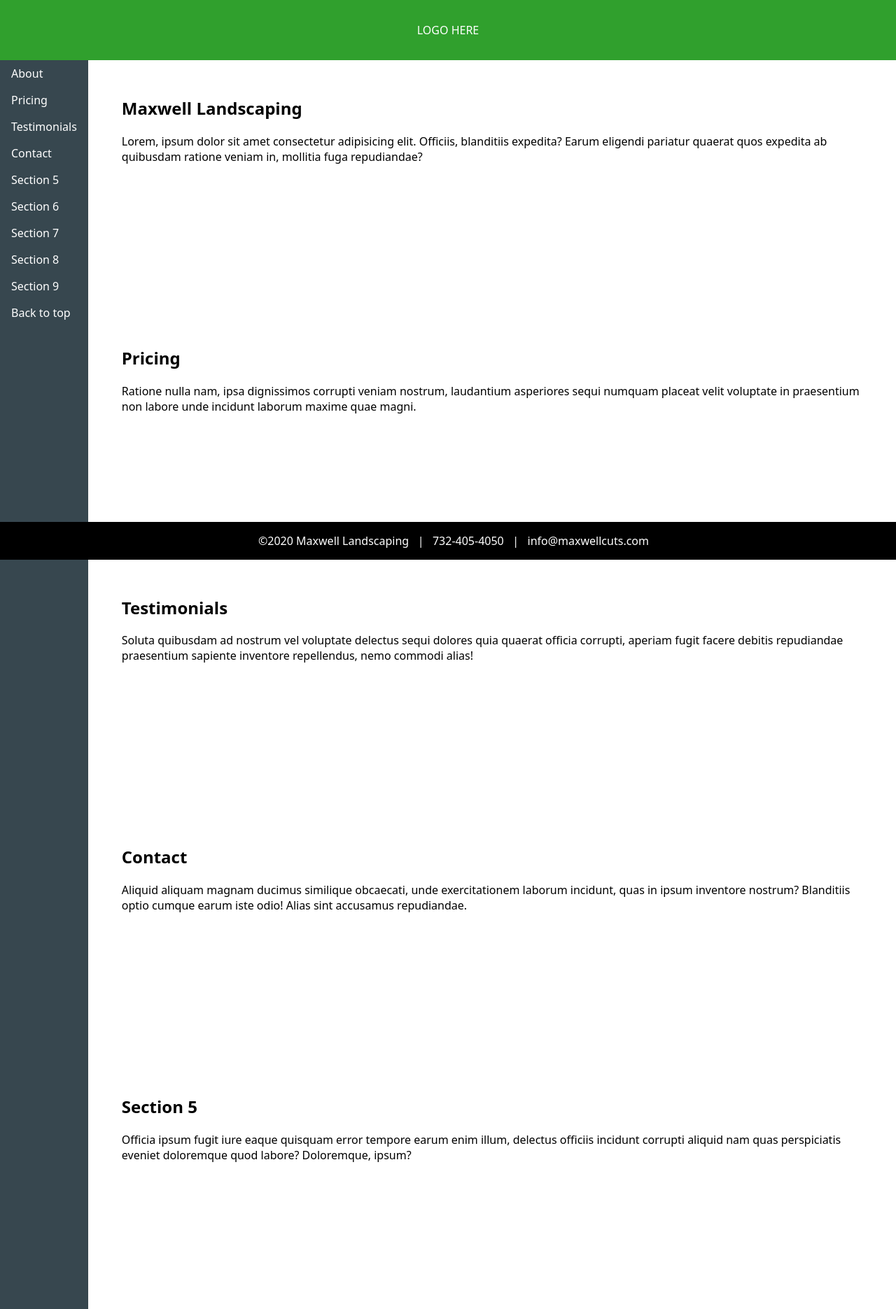
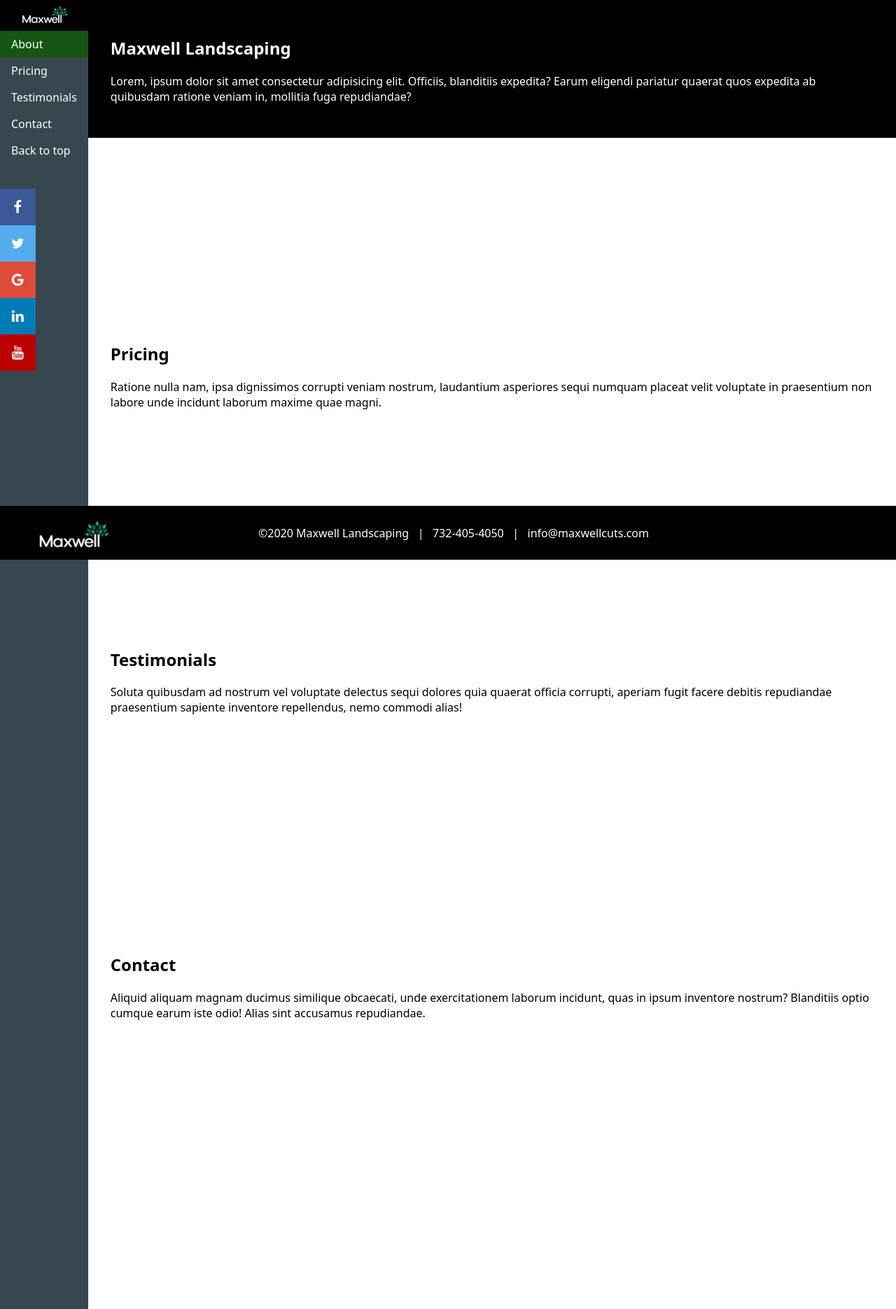
Before and after one commit to alexlo15/landscaping, a PHP site: page / in a window 1280 px wide. Shown: the top 1871 px of the page at 70% size. Run offline with PHP 8.4, Linux system fonts and the light colour scheme.

Commit message:
Logo and bar

```diff
--- a/index.html
+++ b/index.html
@@ -7,40 +7,38 @@
     <link rel="icon" href="../assets/img/brand/favicon_white.png" type="image/png">
     <!-- Fonts -->
     <link rel="stylesheet" href="https://fonts.googleapis.com/css?family=Open+Sans:300,400,600,700">
+    <link rel="stylesheet" href="https://cdnjs.cloudflare.com/ajax/libs/font-awesome/4.7.0/css/font-awesome.min.css">
     <link rel="stylesheet" href="style.css">
-    <!--    &lt;!&ndash;BS4&ndash;&gt;-->
-    <!--    <link rel="stylesheet" href="https://cdn.jsdelivr.net/npm/bootstrap@4.5.3/dist/css/bootstrap.min.css"-->
-    <!--          integrity="sha384-TX8t27EcRE3e/ihU7zmQxVncDAy5uIKz4rEkgIXeMed4M0jlfIDPvg6uqKI2xXr2" crossorigin="anonymous">-->
-    <!--    <style>-->
-    <!--        .mainNavbar {-->
-    <!--            background-color: forestgreen;-->
-    <!--        }-->
-    <!--    </style>-->
 </head>
 <body>
 
-<header>
-    <!--    <h1>Maxwell Landscaping</h1>-->
-    <span>LOGO HERE</span>
-</header>
+<!--<header>-->
+<!--    <img id="logo" src="logo.JPG" alt="..." style="width: 50%">-->
+<!--</header>-->
 
 <nav>
     <ul>
+        <li style="background-color: black">
+            <img src="logo.JPG" alt="..." style="width: 100%; padding-top: 5px; padding-bottom: 5px;">
+        </li>
         <li><a href="#section-1">About</a></li>
         <li><a href="#section-2">Pricing</a></li>
         <li><a href="#section-3">Testimonials</a></li>
         <li><a href="#section-4">Contact</a></li>
-        <li><a href="#section-5">Section 5</a></li>
-        <li><a href="#section-6">Section 6</a></li>
-        <li><a href="#section-7">Section 7</a></li>
-        <li><a href="#section-8">Section 8</a></li>
-        <li><a href="#section-9">Section 9</a></li>
         <li><a href="#">Back to top</a></li>
     </ul>
+
+    <div class="icon-bar">
+        <a href="#" class="facebook"><i class="fa fa-facebook"></i></a>
+        <a href="#" class="twitter"><i class="fa fa-twitter"></i></a>
+        <a href="#" class="google"><i class="fa fa-google"></i></a>
+        <a href="#" class="linkedin"><i class="fa fa-linkedin"></i></a>
+        <a href="#" class="youtube"><i class="fa fa-youtube"></i></a>
+    </div>
 </nav>
 
 <main>
-    <section id="section-1">
+    <section id="section-1" style="background-color: black; color: white">
         <h1>Maxwell Landscaping</h1>
         <p>Lorem, ipsum dolor sit amet consectetur adipisicing elit. Officiis, blanditiis expedita? Earum eligendi
             pariatur quaerat quos expedita ab quibusdam ratione veniam in, mollitia fuga repudiandae?</p>
@@ -60,35 +58,15 @@
         <p>Aliquid aliquam magnam ducimus similique obcaecati, unde exercitationem laborum incidunt, quas in ipsum
             inventore nostrum? Blanditiis optio cumque earum iste odio! Alias sint accusamus repudiandae.</p>
     </section>
-    <section id="section-5">
-        <h1>Section 5</h1>
-        <p>Officia ipsum fugit iure eaque quisquam error tempore earum enim illum, delectus officiis incidunt corrupti
-            aliquid nam quas perspiciatis eveniet doloremque quod labore? Doloremque, ipsum?</p>
-    </section>
-    <section id="section-6">
-        <h1>Section 6</h1>
-        <p>Aperiam repellat dignissimos fugiat possimus esse, suscipit neque nisi libero alias obcaecati ipsam, porro
-            illo corrupti nostrum reprehenderit unde, illum in laudantium impedit. Modi, veniam.</p>
-    </section>
-    <section id="section-7">
-        <h1>Section 7</h1>
-        <p>Cum asperiores temporibus itaque consequatur quod inventore, quia quis explicabo dicta esse minus voluptatem
-            reiciendis eveniet animi, necessitatibus illum dolorem doloremque repellat placeat, dolores eaque.</p>
-    </section>
-    <section id="section-8">
-        <h1>Section 8</h1>
-        <p>Optio qui, omnis itaque rerum iusto molestiae necessitatibus deleniti quod tenetur id perspiciatis voluptatum
-            dolorum quisquam eius ipsum non architecto labore! Distinctio, tenetur. Officiis, necessitatibus?</p>
-    </section>
-    <section id="section-9">
-        <h1>Section 9</h1>
-        <p>Rem iste iure blanditiis excepturi esse nisi corrupti sequi, illo, laborum quo quis quaerat assumenda
-            perspiciatis quod fuga vel laudantium doloribus architecto tempora omnis earum!</p>
-    </section>
 </main>
 
 <footer>
-    &copy;2020 Maxwell Landscaping &nbsp;&nbsp;|&nbsp;&nbsp; 732-405-4050 &nbsp;&nbsp;|&nbsp;&nbsp; info@maxwellcuts.com
+    <img src="logo.JPG" alt="..." width="15%" height="auto" style="float: left">
+
+    <div style="  position: absolute;  top: 50%;  left: 50%;  transform: translate(-50%, -50%);">
+        &copy;2020 Maxwell Landscaping &nbsp;&nbsp;|&nbsp;&nbsp; 732-405-4050 &nbsp;&nbsp;|&nbsp;&nbsp;
+        info@maxwellcuts.com
+    </div>
 </footer>
 
 <script src="main.js" type="text/javascript"></script>
--- a/main.js
+++ b/main.js
@@ -14,6 +14,7 @@ let cur = [];
 // Only not doing it here to keep this Pen dependency-free.
 
 window.addEventListener("scroll", event => {
+
     let fromTop = window.scrollY;
 
     mainNavLinks.forEach(link => {
--- a/style.css
+++ b/style.css
@@ -12,9 +12,9 @@ body {
 }
 header {
     grid-column: 1 / 3;
-    background: #30a02d;
+    background: #000000;
     color: white;
-    padding: 2rem;
+    padding: 1rem;
     text-align: center;
 }
 nav {
@@ -26,6 +26,8 @@ nav ul {
     margin: 0;
     padding: 0;
 }
+
+
 /* Only stick if you can fit */
 @media (min-height: 300px) {
     nav ul {
@@ -44,14 +46,14 @@ nav ul li a:hover {
     color: white;
 }
 nav ul li a.current {
-    background: black;
+    background: #155612;
 }
 main {
     padding-bottom: 40rem;
 }
 section {
     padding: 2rem;
-    margin: 0 0 10rem 1rem;
+    margin: 0 0 15rem 0;
 }
 footer {
     grid-column: 1 / 3;
@@ -64,3 +66,54 @@ footer {
     bottom: 0;
     width: 100%;
 }
+
+
+
+/* Fixed/sticky icon bar (vertically aligned 50% from the top of the screen) */
+.icon-bar {
+    position: fixed;
+    top: 50%;
+    -webkit-transform: translateY(-50%);
+    -ms-transform: translateY(-50%);
+    transform: translateY(-50%);
+}
+
+/* Style the icon bar links */
+.icon-bar a {
+    display: block;
+    text-align: center;
+    padding: 16px;
+    transition: all 0.3s ease;
+    color: white;
+    font-size: 20px;
+}
+
+/* Style the social media icons with color, if you want */
+.icon-bar a:hover {
+    background-color: #000;
+}
+
+.facebook {
+    background: #3B5998;
+    color: white;
+}
+
+.twitter {
+    background: #55ACEE;
+    color: white;
+}
+
+.google {
+    background: #dd4b39;
+    color: white;
+}
+
+.linkedin {
+    background: #007bb5;
+    color: white;
+}
+
+.youtube {
+    background: #bb0000;
+    color: white;
+}
```
Also changed, not shown: logo.JPG (added).
